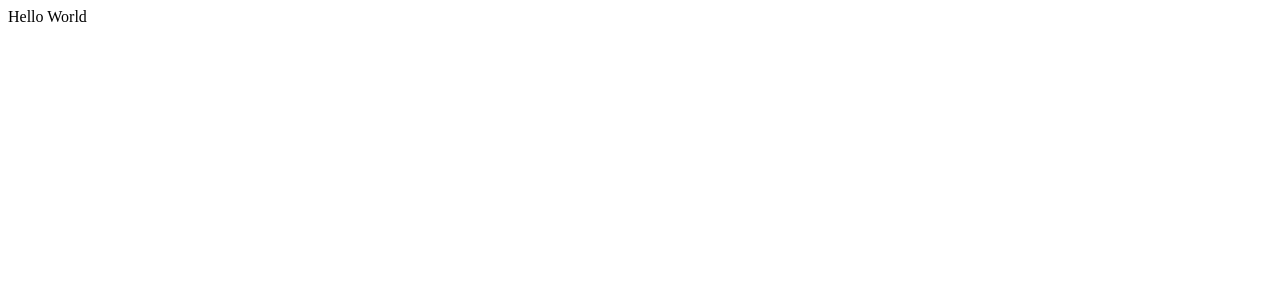
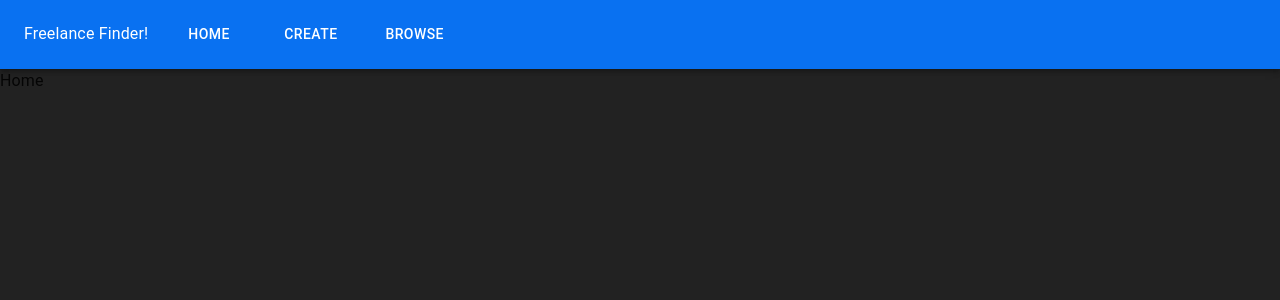
Before and after one commit to mjgwin/freelance_finder, a React (Create React App) app: page / in a window 1280 px wide. Shown: the top 300 px of the page. Built offline with nearby package versions, Linux system fonts and the light colour scheme.

Commit message:
started building out navbar and themes

```diff
--- a/src/App.js
+++ b/src/App.js
@@ -1,9 +1,34 @@
+import React from "react";
+import CssBaseline from "@mui/material/CssBaseline";
+import { ThemeProvider, createTheme } from "@mui/material/styles";
+import { Route, Routes } from "react-router";
+import Navbar from "./components/Navbar";
+import Home from "./components/Home";
 
+const mainTheme = createTheme({
+  palette: {
+    background: {
+      default: "#222222",
+    },
+    primary: {
+      main: "#0971f1", //this one matters for actually changing the color
+    },
+  },
+});
 
 function App() {
   return (
-    <div className="App">
-      Hello World
+    <div>
+      <ThemeProvider theme={mainTheme}>
+        <CssBaseline />
+        <Navbar />
+        <Routes>
+          <Route path="/" element={<Home />} />
+          {/* <Route path="/tutorials" element={<Tutorials />}/>
+          <Route path="/projects" element={<Projects />} />
+          <Route path="/about" element={<About />} /> */}
+        </Routes>
+      </ThemeProvider>
     </div>
   );
 }
--- /dev/null
+++ b/src/components/Home.js
@@ -0,0 +1,7 @@
+import React from "react";
+
+const Home = () => {
+  return <div>Home</div>;
+};
+
+export default Home;
--- /dev/null
+++ b/src/components/Navbar.js
@@ -0,0 +1,39 @@
+import { AppBar, Toolbar, Typography, Button } from "@mui/material";
+import { Box } from "@mui/system";
+import {Link} from 'react-router-dom'
+import React from "react";
+
+const Navbar = () => {
+    const pages = ["Home", "Create", "Browse"];
+
+  return(
+    <div>
+        <Box sx={{flexGrow: 1}}>
+            <AppBar position="static" color="primary">
+                <Toolbar>
+                    <Typography noWrap component="div" sx={{ mr: 2, display: { xs: "none", md: "flex" } }}>
+                            {/* <img src={Chad} style={{ width: 60, height: 40 }} alt="CHAD" /> */}
+                            Freelance Finder!
+                    </Typography>
+
+                    <Box sx={{ flexGrow: 1, display: { xs: 'none', md: 'flex' } }}>
+                            {pages.map((page) => (
+                                <Button
+                                    key={page}
+                                    component={Link}
+                                    to={page === "Home" ? "/" : `/${page}`}
+                                    sx={{ my: 2, color: 'white', display: 'block', marginX: 2}}
+                                >
+                                    {page}
+                                </Button>
+                            ))}
+                    </Box>
+
+                </Toolbar>
+            </AppBar>
+        </Box>
+    </div>
+  )
+};
+
+export default Navbar;
--- a/src/index.js
+++ b/src/index.js
@@ -1,8 +1,11 @@
 import React from 'react';
 import ReactDOM from 'react-dom/client';
+import { BrowserRouter } from 'react-router-dom';
 import App from './App';
 
 const root = ReactDOM.createRoot(document.getElementById('root'));
 root.render(
-    <App />
+    <BrowserRouter>
+        <App />
+    </BrowserRouter>
 );
```
